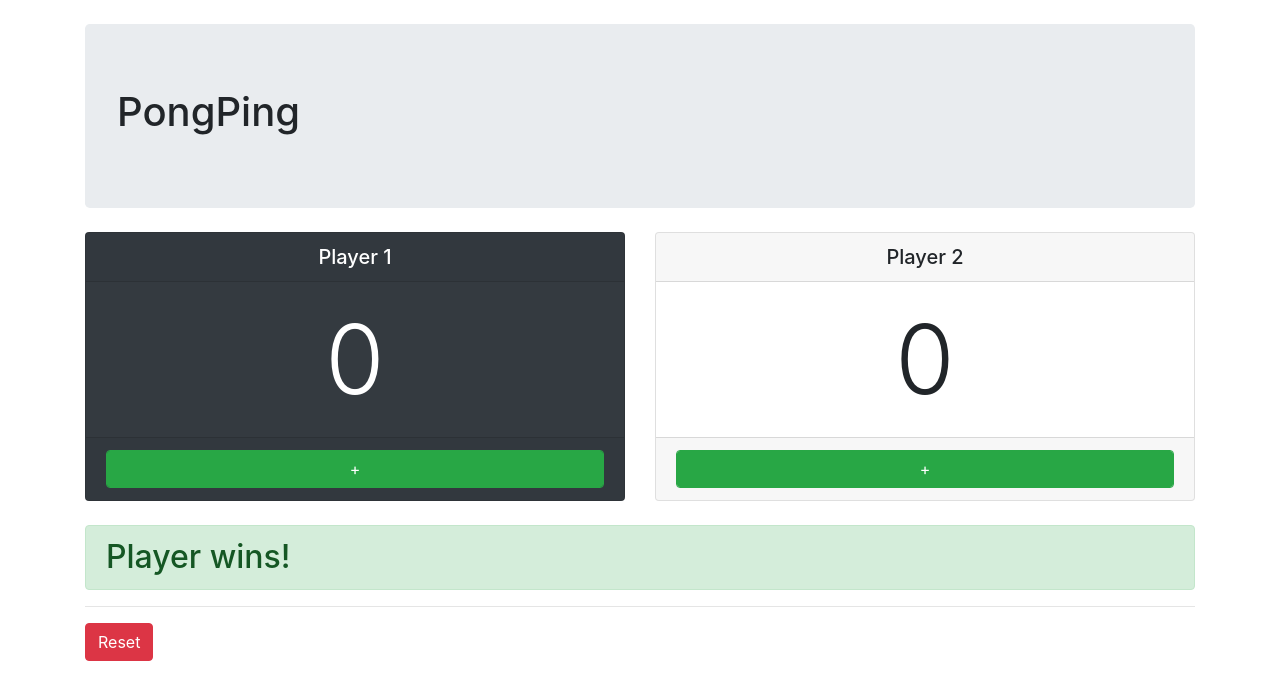
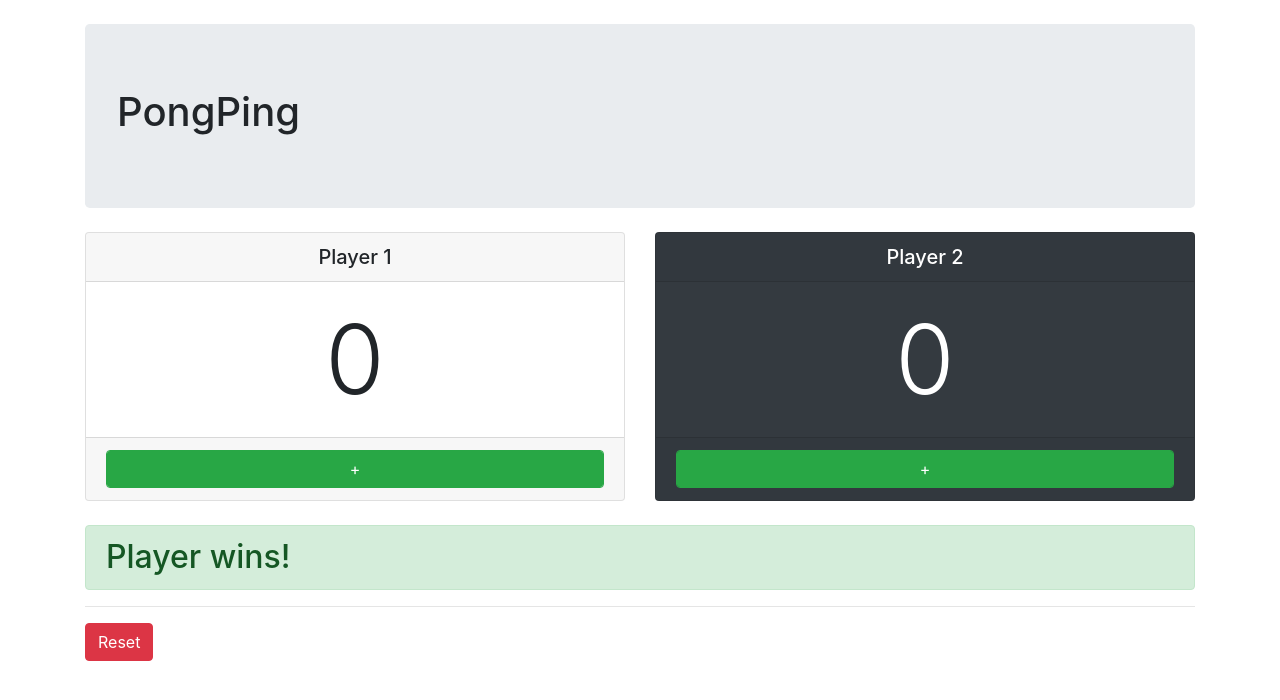
Before and after one commit to daniel-norris/developme_redux, a React (Create React App) app: page / in a window 1280 px wide. Shown: the top 700 px of the page. Built offline with nearby package versions, Linux system fonts and the light colour scheme.

Commit message:
added serving state

```diff
--- a/src/App.js
+++ b/src/App.js
@@ -1,6 +1,6 @@
 import React from "react";
 
-const App = ({ player1, player2, handlePlayer1, handlePlayer2, handleReset }) => (
+const App = ({ player1, player2, handlePlayer1, handlePlayer2, handleReset, serving }) => (
     <React.Fragment>
         {/* header */}
         <header className="jumbotron mt-4 mb-0">
@@ -10,7 +10,7 @@ const App = ({ player1, player2, handlePlayer1, handlePlayer2, handleReset }) =>
         {/* scores */}
         <div className="row mb-4">
             <div className="col-md-6 mt-4">
-                <div className="card text-center bg-dark text-white">
+                <div className={ serving ? "bg-dark text-white card text-center" : "card text-center" }>
                     <h5 className="card-header">Player 1</h5>
                     <div className="card-body">
                         <p className="card-text display-1">{ player1 }
@@ -26,7 +26,7 @@ const App = ({ player1, player2, handlePlayer1, handlePlayer2, handleReset }) =>
             </div>
 
             <div className="col-md-6 mt-4">
-                <div className="card text-center">
+                <div className={ !serving ? "bg-dark text-white card text-center" : "card text-center" }>
                     <h5 className="card-header">Player 2</h5>
                     <div className="card-body">
                         <p className="card-text display-1">{ player2 }</p>
--- a/src/index.js
+++ b/src/index.js
@@ -11,13 +11,18 @@ import { createStore } from 'redux';
 const initial = {
     player1: 0,
     player2: 0,
+    serving: false
 };
+
+const player1 = state => ({ ...state, player1: state.player1 + 1 });
+const player2 = state => ({ ...state, player2: state.player2 + 1 });
+const server = state => ({ ...state, serving: (state.player1 + state.player2) % 5 === 0 ? !state.serving : state.serving });
 
 // reducer goes here
 const reducer = (state, action) => {
   switch(action.type) {
-    case "PLAYER1": return { ...state, player1: state.player1 + 1 };
-    case "PLAYER2": return { ...state, player2: state.player2 + 1 };
+    case "PLAYER1": return server(player1(state));
+    case "PLAYER2": return server(player2(state));
     case "RESET": return initial;
     default: return state;
   }
@@ -40,7 +45,8 @@ const render = () => {
         player2={ state.player2 }
         handlePlayer1={ () => store.dispatch({ type: "PLAYER1" }) }
         handlePlayer2={ () => store.dispatch({ type: "PLAYER2" }) }
-        handleReset={ () => store.dispatch({ type: "RESET" }) }/>
+        handleReset={ () => store.dispatch({ type: "RESET" }) }
+        serving={ state.serving }/>
     </React.StrictMode>,
     document.getElementById('root')
   );
```
